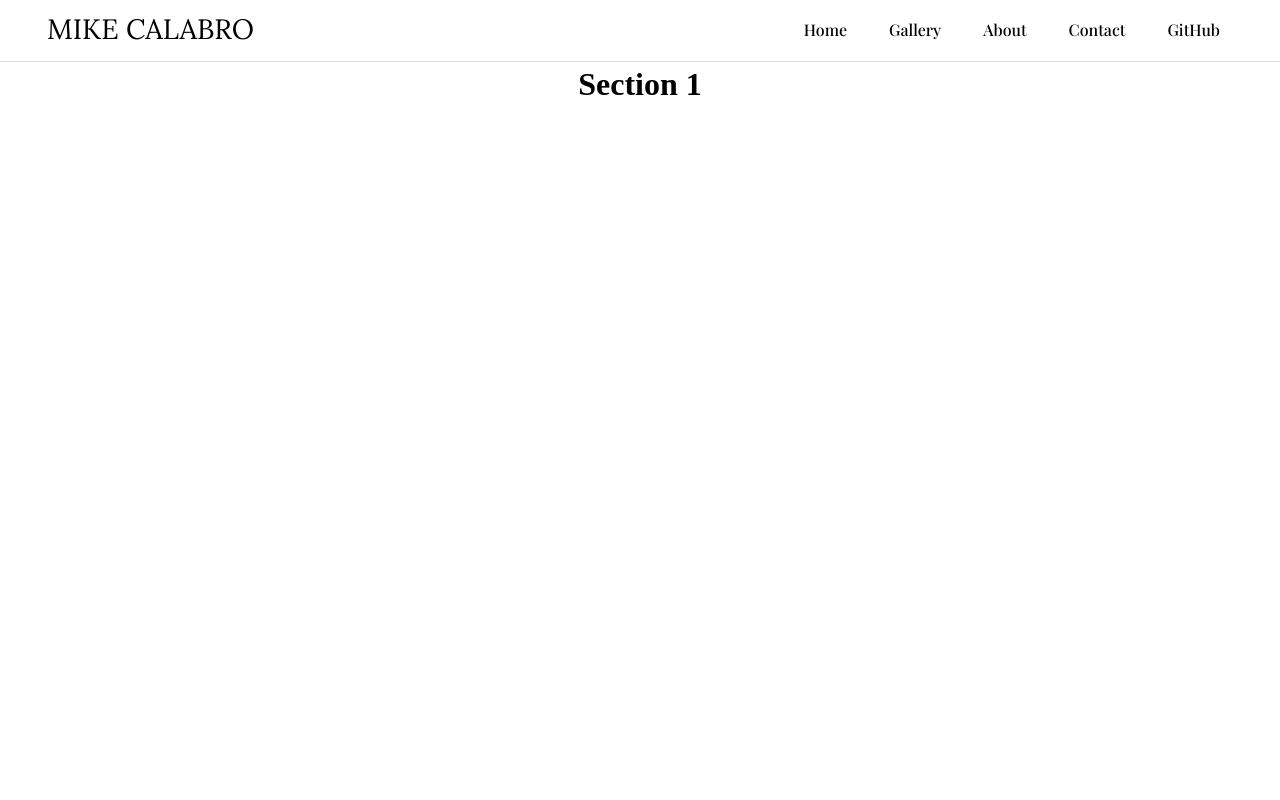
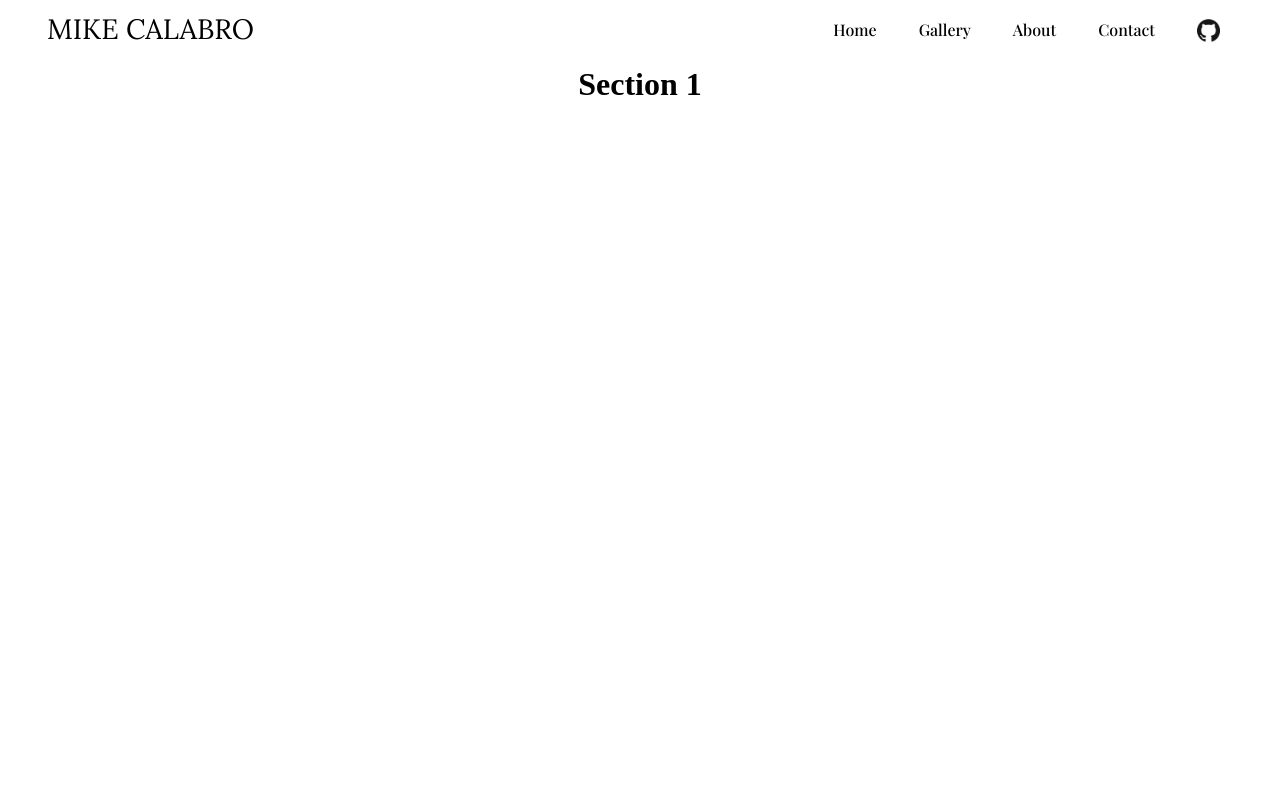
Before and after one commit to MikeCalabro/mike-calabro-portfolio, a plain HTML site: page index.html in a window 1280 px wide. Shown: the top 800 px of the page. Drawn offline with nearby package versions, Linux system fonts and the light colour scheme.

Commit message:
GitHub Cat Swaggin

```diff
--- a/index.html
+++ b/index.html
@@ -19,7 +19,7 @@
         <a href="#"><li class="nav-link">Gallery</li></a>
         <a href="#"><li class="nav-link">About</li></a>
         <a href="#"><li class="nav-link">Contact</li></a>
-        <a href="#"><li id="final-link" class="nav-link">GitHub</li></a>
+        <a href="#"><li id="final-link" class="nav-link"><img id="git-cat" src="github.png" alt="GitHub"></li></a>
       </ul>
     </div>
   </nav>
--- a/styles.css
+++ b/styles.css
@@ -5,9 +5,6 @@ ul {
 #navbar {
   display: flex;
   justify-content: space-between;
-  border-width: 0px 0px 1px 0px;
-  border-style: solid;
-  border-color: rgb(221, 219, 219);
   padding-bottom: 14px;
   margin: -10px -8px -10px -8px;
   left: 0px;
@@ -19,6 +16,7 @@ ul {
 
 .scrolling-active {
   background-color: rgb(221, 219, 219);
+  box-shadow: 2px 1px 7px 0px rgb(46, 46, 46);
 }
 
 #nav-button-list {
@@ -60,6 +58,11 @@ ul {
 
 #final-link {
   margin-right: 40px;
+  padding-bottom: 15px;
+}
+
+#git-cat {
+  width: 23px;
 }
 
 a:link, a:visited {
```
Also changed, not shown: github.png (added).
